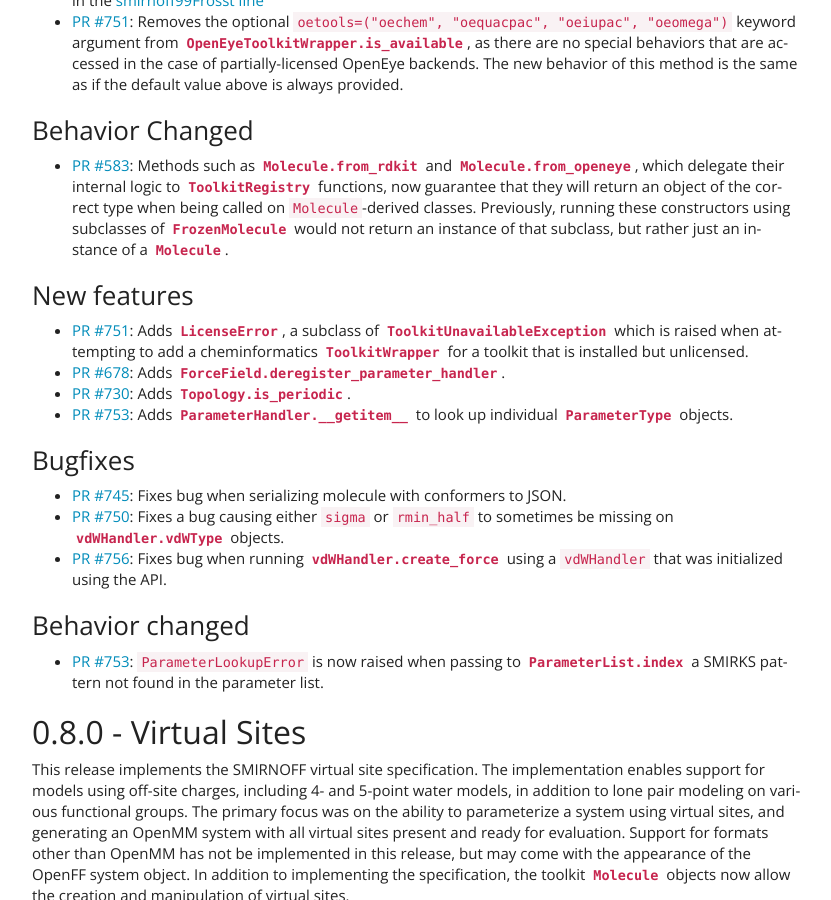
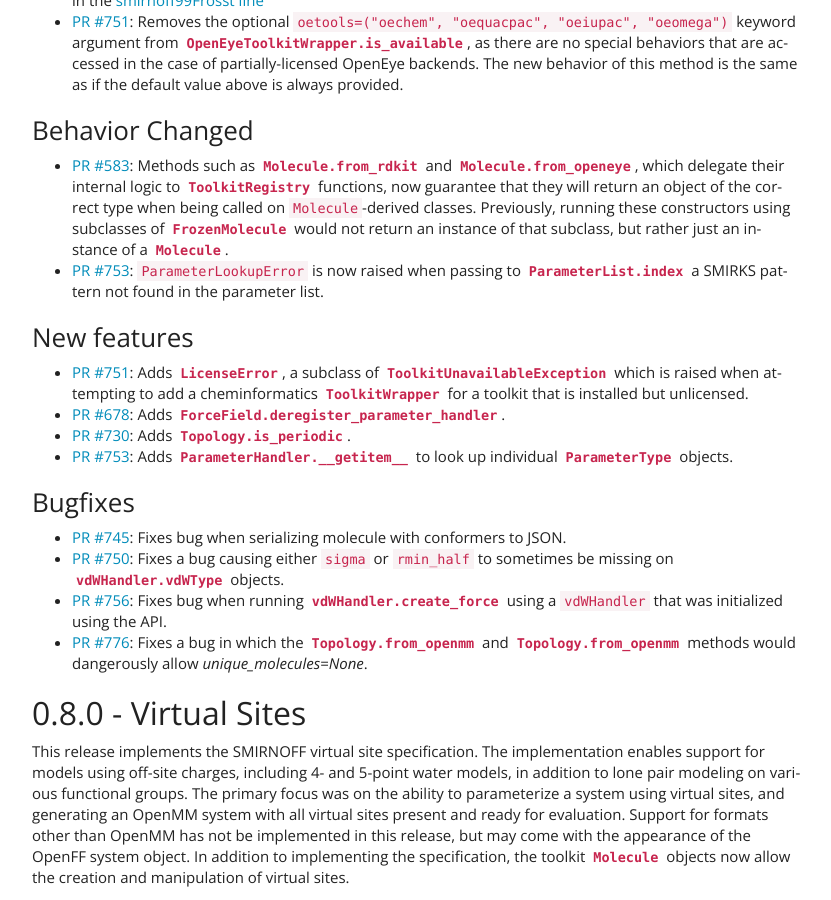
Before and after one commit to openforcefield/openff-toolkit, a Sphinx documentation site: the page built from docs/releasehistory.rst, in a window 1280 px wide and 900 px high, scrolled down 446 px. Shown: the whole window, without its empty margins (38-869 px from the left). Built offline with Sphinx 7.4.7, drawn with Linux system fonts in a browser that asks for light colours.

Commit message:
Docs: Update and fix changelog

```diff
--- a/docs/releasehistory.rst
+++ b/docs/releasehistory.rst
@@ -32,7 +32,10 @@ Behavior Changed
   running these constructors using subclasses of :py:class:`FrozenMolecule <openforcefield.topology.Molecule>`
   would not return an instance of that subclass, but rather just an instance of a
   :py:class:`Molecule <openforcefield.topology.Molecule>`.
-
+- `PR #753 <https://github.com/openforcefield/openforcefield/pull/753>`_: ``ParameterLookupError``
+  is now raised when passing to
+  :py:meth:`ParameterList.index <openforcefield.typing.engines.smirnoff.parameters.ParameterList>`
+  a SMIRKS pattern not found in the parameter list.
 
 New features
 """"""""""""
@@ -62,13 +65,10 @@ Bugfixes
 - `PR #756 <https://github.com/openforcefield/openforcefield/pull/756>`_: Fixes bug when running
   :py:meth:`vdWHandler.create_force <openforcefield.typing.engines.smirnoff.parameters.vdWHandler.create_force>`
   using a ``vdWHandler`` that was initialized using the API.
-
-Behavior changed
-""""""""""""""""
-- `PR #753 <https://github.com/openforcefield/openforcefield/pull/753>`_: ``ParameterLookupError``
-  is now raised when passing to
-  :py:meth:`ParameterList.index <openforcefield.typing.engines.smirnoff.parameters.ParameterList>`
-  a SMIRKS pattern not found in the parameter list.
+- `PR #776 <https://github.com/openforcefield/openforcefield/pull/776>`_: Fixes a bug in which
+  the :py:meth:`Topology.from_openmm <openforcefield.topology.Topology.from_openmm>` and
+  :py:meth:`Topology.from_openmm <openforcefield.topology.Topology.from_openmm>` methods would
+  dangerously allow `unique_molecules=None`.
 
 
 0.8.0 - Virtual Sites
```
